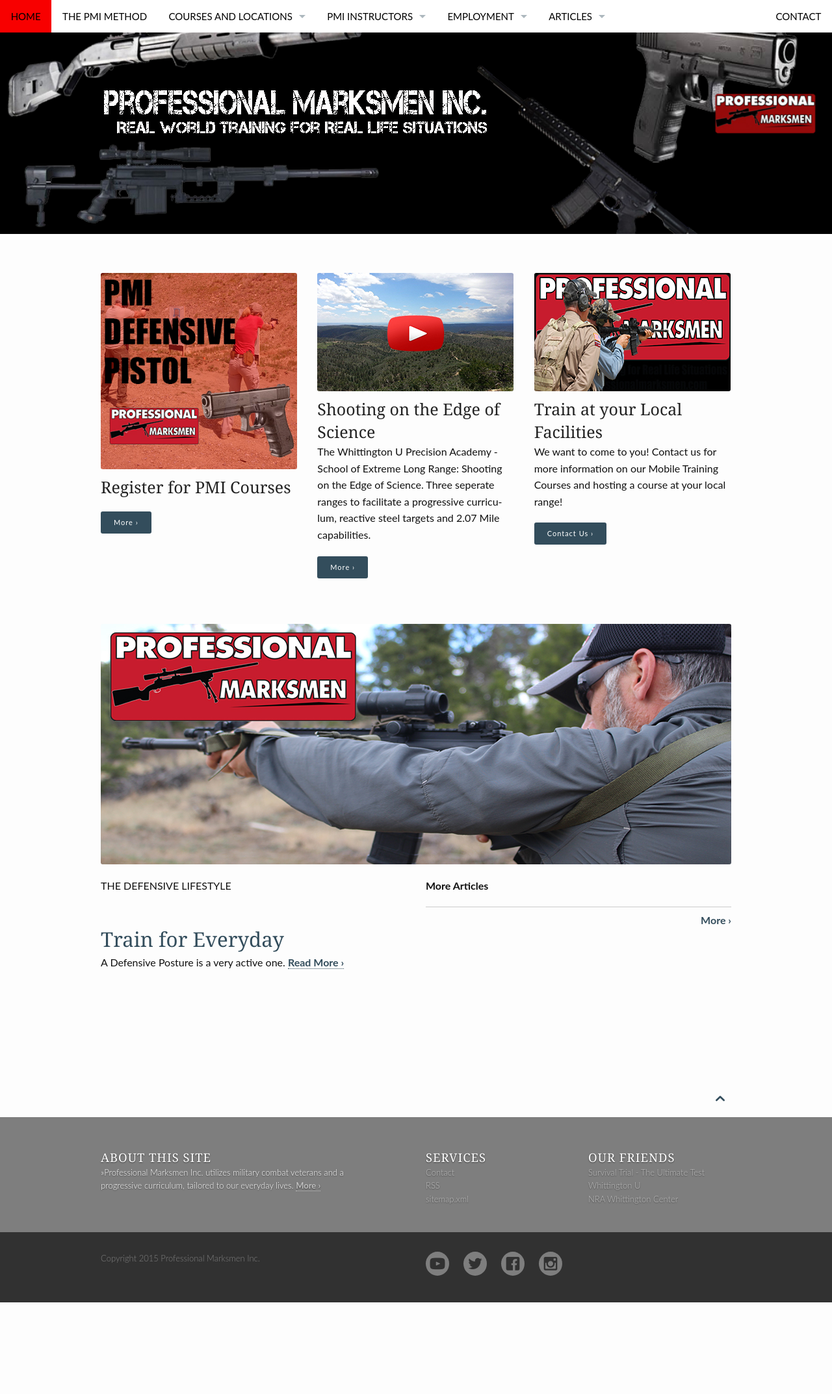
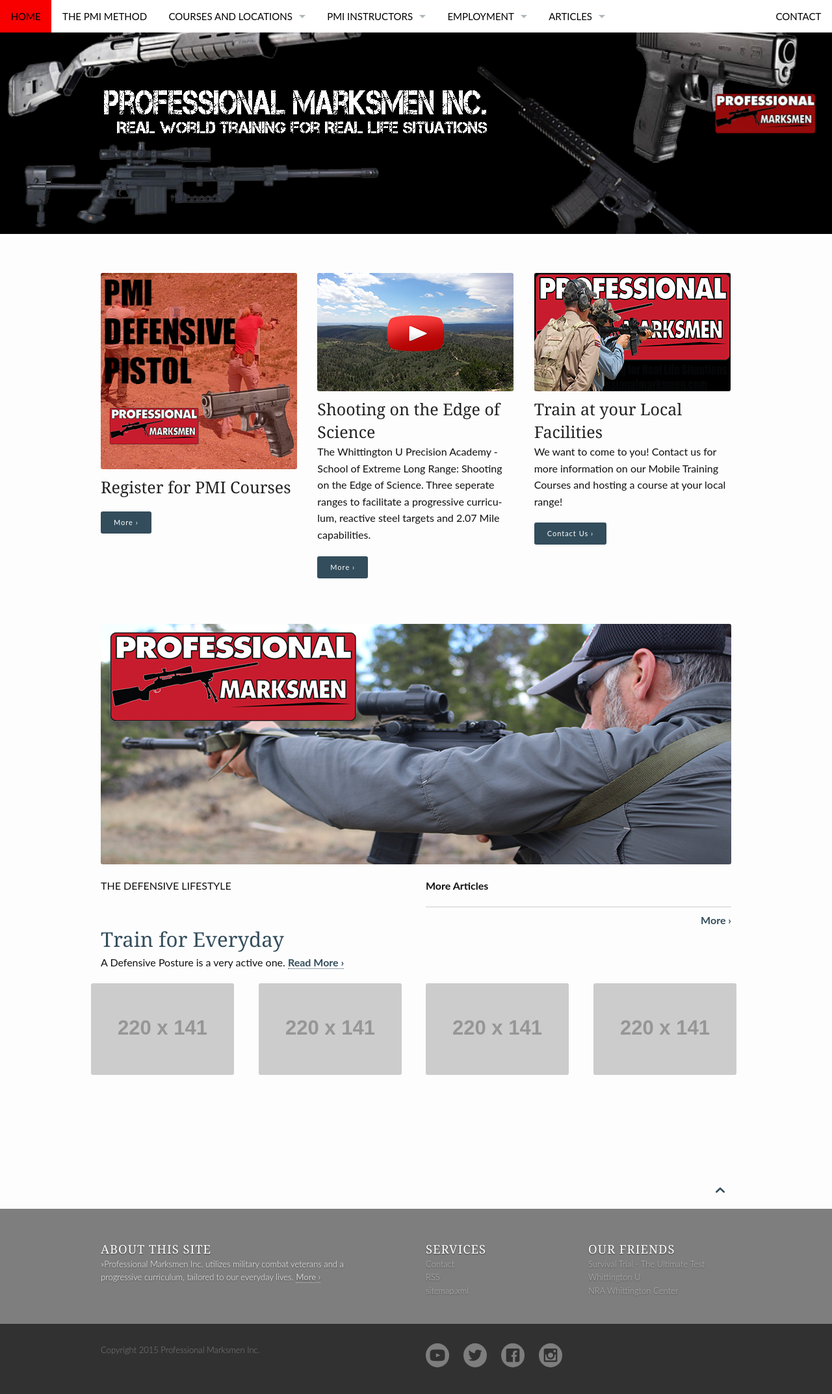
Before and after one commit to JonWeilerPMI/pmisite, a Jekyll site: the page built from index.md, in a window 1280 px wide. Shown: the whole page at 65% size. Built offline with Jekyll 4.4.1, drawn with Linux system fonts in a browser that asks for light colours; before the commit the page ends 2004 px from its top, so only the background shows below that.

Commit message:
update index

```diff
--- a/index.md
+++ b/index.md
@@ -41,6 +41,7 @@
 ---
 
 
+
 <div id="videoModal" class="reveal-modal large" data-reveal="">
   <div class="flex-video widescreen vimeo" style="display: block;">
 		<iframe width="560" height="315" src="https://www.youtube.com/embed/U-rqvPWDUvU" frameborder="0" allowfullscreen></iframe>  </div>
@@ -52,3 +53,18 @@
 		<iframe width="560" height="315" src="https://www.youtube.com/embed/gx_WrASXlMg" frameborder="0" allowfullscreen></iframe>  </div>
   <a class="close-reveal-modal">&#215;</a>
 </div>
+
+<div class="row">
+  <div class="large-3 columns">
+      <img src="http://placehold.it/220x141/6b6351/e1dcd7&amp;text=Width+220+Pixel">
+  </div>
+  <div class="large-3 columns">
+      <img src="http://placehold.it/220x141/e05a10/e1e75e&amp;text=Width+220+Pixel">
+  </div>
+  <div class="large-3 columns">
+      <img src="http://placehold.it/220x141/fabb00/771e1e&amp;text=Width+220+Pixel">
+  </div>
+  <div class="large-3 columns">
+      <img src="http://placehold.it/220x141/00792c/acca57&amp;text=Width+220+Pixel">
+  </div>
+</div>
```
